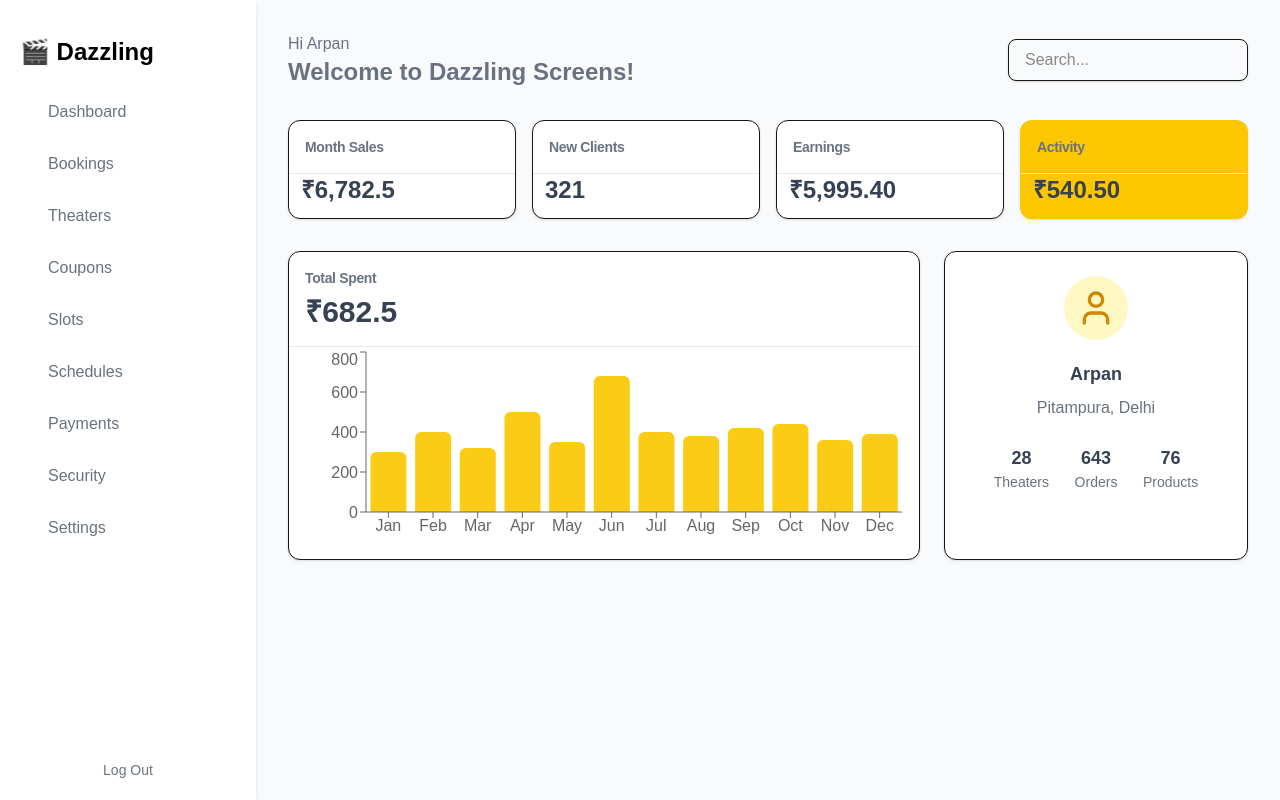
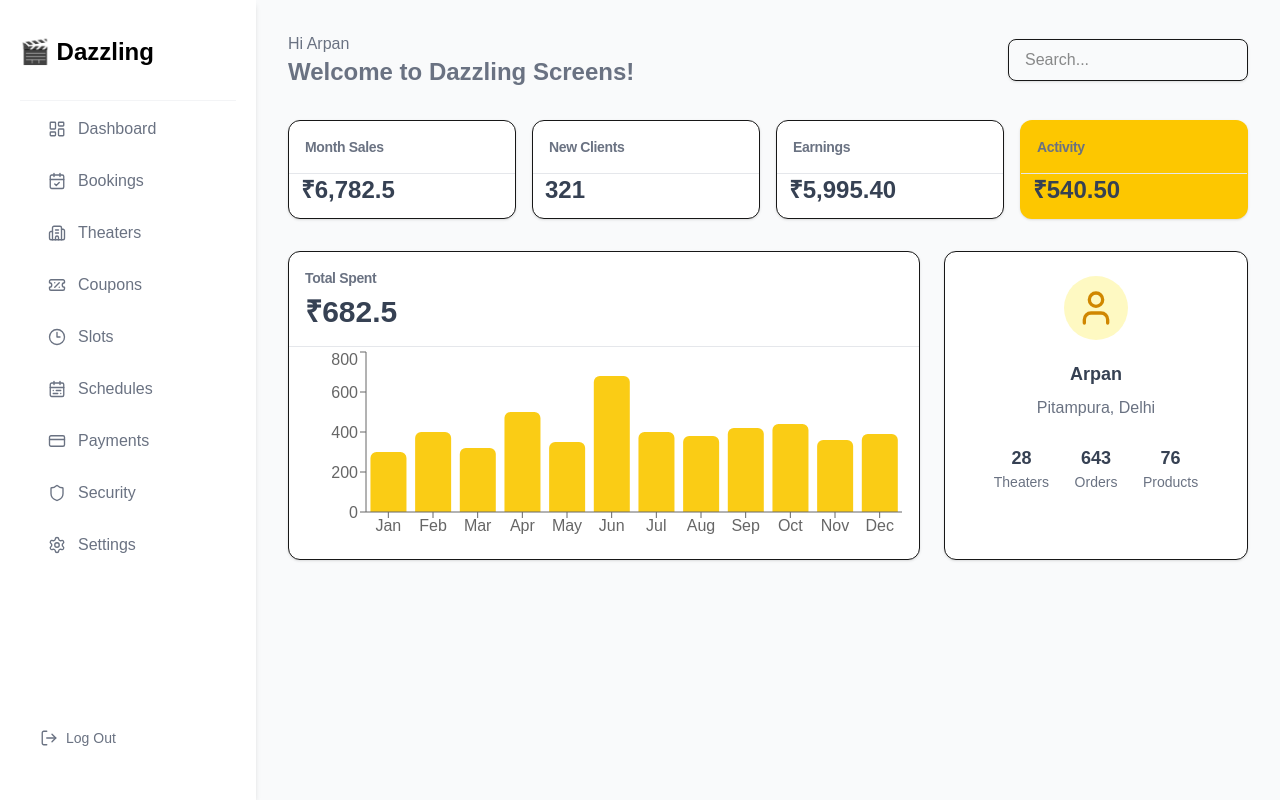
Before and after one commit to itsabhisingh01/Dazzling-Screens, a Next.js app: page /dashboard in a window 1280 px wide. Built offline with nearby package versions, Linux system fonts and the light colour scheme.

Commit message:
Added some design in sidebar

```diff
--- a/src/app/dashboard/page.tsx
+++ b/src/app/dashboard/page.tsx
@@ -1,6 +1,5 @@
 "use client"
 import { Card, CardContent, CardHeader, CardTitle } from "@/components/ui/card";
-import { Button } from "@/components/ui/button";
 import { BarChart, Bar, XAxis, YAxis, Tooltip, ResponsiveContainer } from "recharts";
 import { User } from "lucide-react";
 import { JSX } from "react";
--- a/src/components/ui/sidebar.tsx
+++ b/src/components/ui/sidebar.tsx
@@ -1,28 +1,52 @@
+import { Button } from "./button";
+import {
+  LayoutDashboard,
+  CalendarCheck,
+  Building2,
+  TicketPercent,
+  Clock3,
+  CalendarRange,
+  CreditCard,
+  Shield,
+  Settings,
+  LogOut,
+} from "lucide-react";
+
 export default function Sidebar() {
+  const menuItems = [
+    { name: "Dashboard", icon: LayoutDashboard },
+    { name: "Bookings", icon: CalendarCheck },
+    { name: "Theaters", icon: Building2 },
+    { name: "Coupons", icon: TicketPercent },
+    { name: "Slots", icon: Clock3 },
+    { name: "Schedules", icon: CalendarRange },
+    { name: "Payments", icon: CreditCard },
+    { name: "Security", icon: Shield },
+    { name: "Settings", icon: Settings },
+  ];
   return (
     <>
       <div>
         <h1 className="text-2xl font-bold mt-4 mb-8 text-black">🎬 Dazzling</h1>
+        <hr className=" mb-4 text-gray-100" />
+
         <ul className="space-y-7 ml-7 text-gray-500">
-          {[
-            "Dashboard",
-            "Bookings",
-            "Theaters",
-            "Coupons",
-            "Slots",
-            "Schedules",
-            "Payments",
-            "Security",
-            "Settings",
-          ].map((item) => (
-            <li key={item} className="cursor-pointer hover:text-yellow-500">
-              {item}
+          {menuItems.map(({ name, icon: Icon }) => (
+            <li
+              key={name}
+              className="flex items-center gap-3 cursor-pointer hover:text-yellow-500"
+            >
+              <Icon size={18} strokeWidth={1.8} />
+              <span>{name}</span>
             </li>
           ))}
         </ul>
       </div>
       {/* <Button>Log Out</Button> */}
-      <button className="text-gray-500 mt-0 text-sm">Log Out</button>
+      <button className="flex items-center gap-2 text-gray-500 w-3/4 cursor-pointer hover:shadow-md duration-300 my-6 mx-3 p-2 pl-2 text-start text-sm">
+        <LogOut size={18} strokeWidth={1.8} />
+        <span>Log Out</span>
+      </button>
     </>
   );
 }
```
